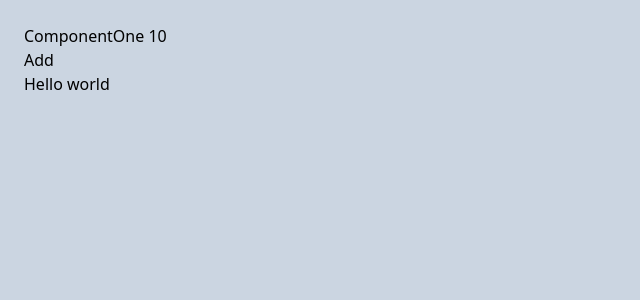
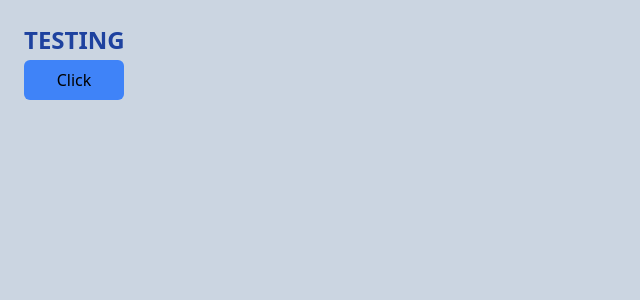
Before and after one commit to Killer12344/learning-react, a React (Create React App) app: page / in a window 1280 px wide. Shown: the top 300 px of the page, without its empty margins (0-640 px from the left). Built offline with nearby package versions, Linux system fonts and the light colour scheme.

Commit message:
component children

```diff
--- a/src/App.jsx
+++ b/src/App.jsx
@@ -1,11 +1,15 @@
-import React, { useState } from "react";
+import React, { useContext, useState } from "react";
 import Input from "./components/Input";
 import ComponentOne from "./components/Effect/ComponentOne";
 import ComponentTwo from "./components/Effect/ComponentTwo";
+import Testing from "./components/Testing";
+import { ThemeContext, FontContext } from "./Context/Test";
 
 function App() {
 
   const [bool, setBool] = useState(true);
+  const theme = useContext(ThemeContext);
+  const font  = useContext(FontContext);
 
   return (
     <div className="App bg-slate-300 h-screen">
@@ -14,9 +18,13 @@
           {/* { !bool && 'Yes is True'} */}
           {/* <button className="btn-blue" onClick={()=>setBool(pre=> !pre)}> Click Me </button> */}
           {/* <Input />   */}
-            <ComponentOne />
-            <ComponentTwo />
-
+          {/* <ComponentOne /> */}
+          {/* <ComponentTwo /> */}
+          <Testing title={font}>
+            <button className={theme}>
+              Click
+            </button>
+          </Testing>
         </div>
       </div>
     </div>
--- /dev/null
+++ b/src/Context/Test.jsx
@@ -0,0 +1,4 @@
+import { createContext } from 'react';
+
+export const ThemeContext = createContext('btn-blue');
+export const FontContext = createContext('text-blue-800');
--- /dev/null
+++ b/src/components/Testing.jsx
@@ -0,0 +1,14 @@
+import React from 'react'
+
+function Testing({ title, children }) {
+  return (
+    <div>
+        <h1 className={`${title} text-2xl font-bold mb-1 uppercase`}>
+            Testing
+        </h1>
+        {children}
+    </div>
+  )
+}
+
+export default Testing
```
